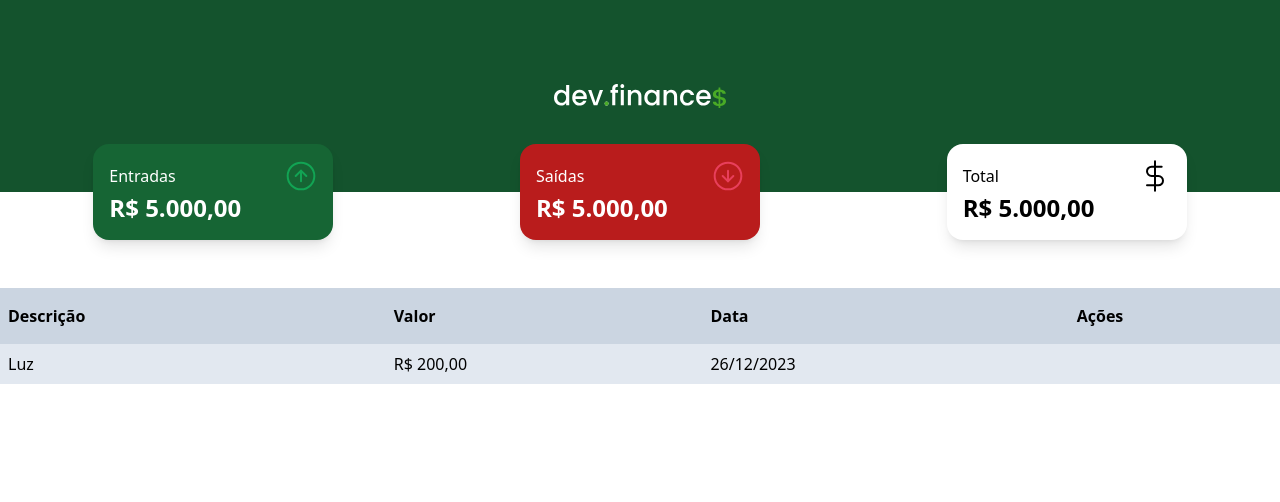
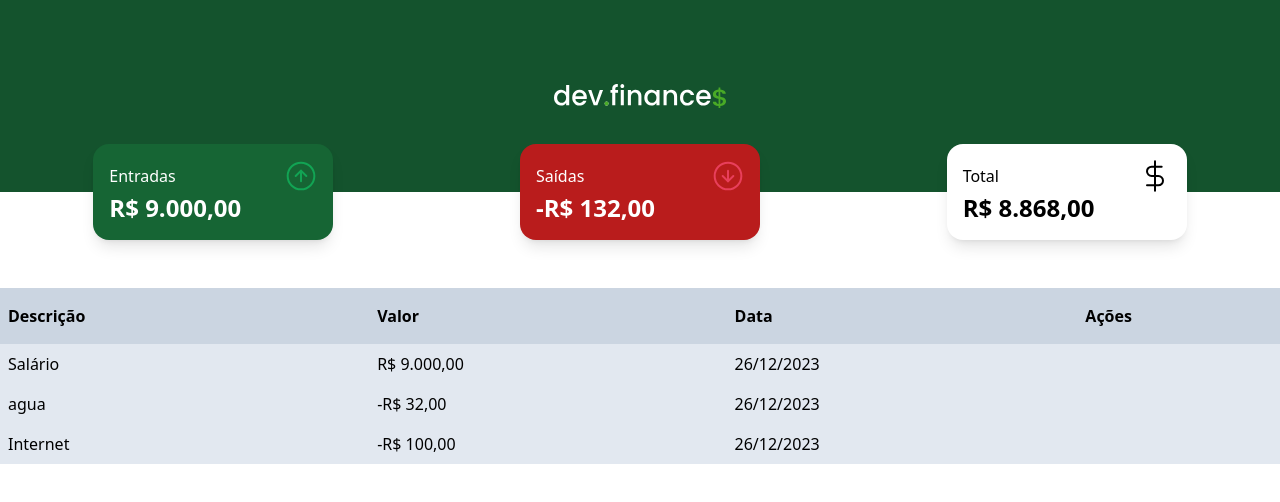
Before and after one commit to gutoamorim/dev-finances, a React (Vite) app: page / in a window 1280 px wide. Shown: the top 502 px of the page. Built offline with nearby package versions, Linux system fonts and the light colour scheme.

Commit message:
Adicionado contexto e custom hook para as transações

```diff
--- a/src/App.jsx
+++ b/src/App.jsx
@@ -1,15 +1,14 @@
-import { useState } from "react";
 import Balance from "./components/Balance";
 import Header from "./components/Header";
 import Table from "./components/Table";
+import { TransactionContextProvider } from "./contexts/TransactionContext";
 
 export default function App() {
-  const [balance, setBalance] = useState([]);
   return (
-    <>
+    <TransactionContextProvider>
       <Header />
       <Balance />
       <Table />
-    </>
+    </TransactionContextProvider>
   );
 }
--- a/src/components/Balance.jsx
+++ b/src/components/Balance.jsx
@@ -2,13 +2,55 @@ import Card from "./Card";
 import income from "../assets/income.svg";
 import expense from "../assets/expense.svg";
 import total from "../assets/total.svg";
+import { useContext } from "react";
+import { TransactionContext } from "../contexts/TransactionContext";
 
 export default function Balance() {
+  const transactions = useContext(TransactionContext);
+
+  const balance = transactions.map((transaction) => transaction.amount);
+
+  const expenses = balance
+    .filter((expense) => expense < 0)
+    .reduce((a, b) => a + b, 0);
+
+  const incomes = balance
+    .filter((expense) => expense > 0)
+    .reduce((a, b) => a + b, 0);
+
+  const saldo = incomes + expenses;
+
   return (
     <section className="container m-auto flex items-center justify-around -mt-12">
-      <Card type="Entradas" bg="bg-green-800" color="text-white" svg={income} />
-      <Card type="Saídas" bg="bg-red-700" color="text-white" svg={expense} />
-      <Card type="Total" bg="bg-white" svg={total} />
+      <Card
+        type="Entradas"
+        bg="bg-green-800"
+        color="text-white"
+        svg={income}
+        value={incomes.toLocaleString("pt-BR", {
+          style: "currency",
+          currency: "BRL",
+        })}
+      />
+      <Card
+        type="Saídas"
+        bg="bg-red-700"
+        color="text-white"
+        svg={expense}
+        value={expenses.toLocaleString("pt-BR", {
+          style: "currency",
+          currency: "BRL",
+        })}
+      />
+      <Card
+        type="Total"
+        bg="bg-white"
+        svg={total}
+        value={saldo.toLocaleString("pt-BR", {
+          style: "currency",
+          currency: "BRL",
+        })}
+      />
     </section>
   );
 }
--- a/src/components/Card.jsx
+++ b/src/components/Card.jsx
@@ -1,11 +1,11 @@
-export default function Card({ type, bg, color, svg }) {
+export default function Card({ type, bg, color, svg, value }) {
   return (
     <div className={`p-4 rounded-2xl shadow-lg ${bg} w-60`}>
       <h1 className={`flex items-center justify-between ${color}`}>
         {type}
         <img src={svg} alt="" />
       </h1>
-      <p className={`text-2xl font-semibold ${color}`}>R$ 5.000,00</p>
+      <p className={`text-2xl font-semibold ${color}`}>{value || 0.0}</p>
     </div>
   );
 }
--- a/src/components/Table.jsx
+++ b/src/components/Table.jsx
@@ -1,7 +1,9 @@
-import edit from "../assets/edit.svg";
-import trash from "../assets/trash.svg";
+import { useContext } from "react";
+import { TransactionContext } from "../contexts/TransactionContext";
 
-export default function Table({ balance }) {
+export default function Table() {
+  const transactions = useContext(TransactionContext);
+
   return (
     <div className="container m-auto mt-12">
       <table className="w-full">
@@ -14,12 +16,20 @@ export default function Table({ balance }) {
           </tr>
         </thead>
         <tbody className="bg-slate-200">
-          <tr>
-            <td className="p-2 my-2">Luz</td>
-            <td>R$ 200,00</td>
-            <td>26/12/2023</td>
-            <td></td>
-          </tr>
+          {transactions &&
+            transactions.map((transaction) => (
+              <tr key={transaction.id}>
+                <td className="p-2 my-2">{transaction.description}</td>
+                <td>
+                  {transaction.amount.toLocaleString("pt-BR", {
+                    style: "currency",
+                    currency: "BRL",
+                  })}
+                </td>
+                <td>{transaction.date}</td>
+                <td></td>
+              </tr>
+            ))}
         </tbody>
       </table>
     </div>
--- /dev/null
+++ b/src/contexts/TransactionContext.jsx
@@ -0,0 +1,14 @@
+import { createContext } from "react";
+import useTransaction from "../hooks/useTransaction";
+
+export const TransactionContext = createContext();
+
+export function TransactionContextProvider({ children }) {
+  const { transactions } = useTransaction();
+
+  return (
+    <TransactionContext.Provider value={transactions}>
+      {children}
+    </TransactionContext.Provider>
+  );
+}
--- /dev/null
+++ b/src/hooks/useTransaction.jsx
@@ -0,0 +1,33 @@
+import { useState } from "react";
+
+export default function useTransaction() {
+  const [transactions, setTransactions] = useState([
+    {
+      id: 1,
+      description: "Salário",
+      amount: 9000,
+      date: "26/12/2023",
+    },
+    {
+      id: 2,
+      description: "agua",
+      amount: -32,
+      date: "26/12/2023",
+    },
+    {
+      id: 3,
+      description: "Internet",
+      amount: -100,
+      date: "26/12/2023",
+    },
+  ]);
+
+  const incomes = transactions.filter((transaction) => transaction.amount > 0);
+  const expenses = transactions.filter((transaction) => transaction.amount < 0);
+
+  return {
+    transactions,
+    incomes,
+    expenses,
+  };
+}
```
